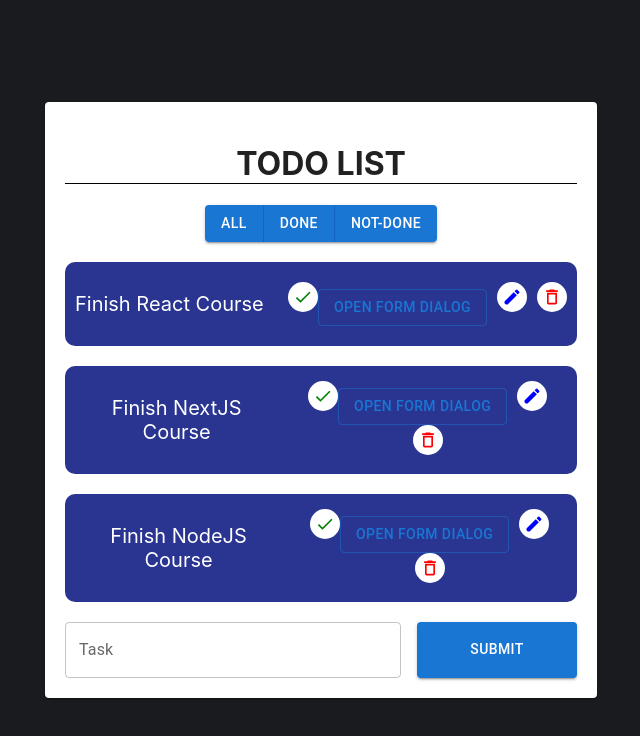
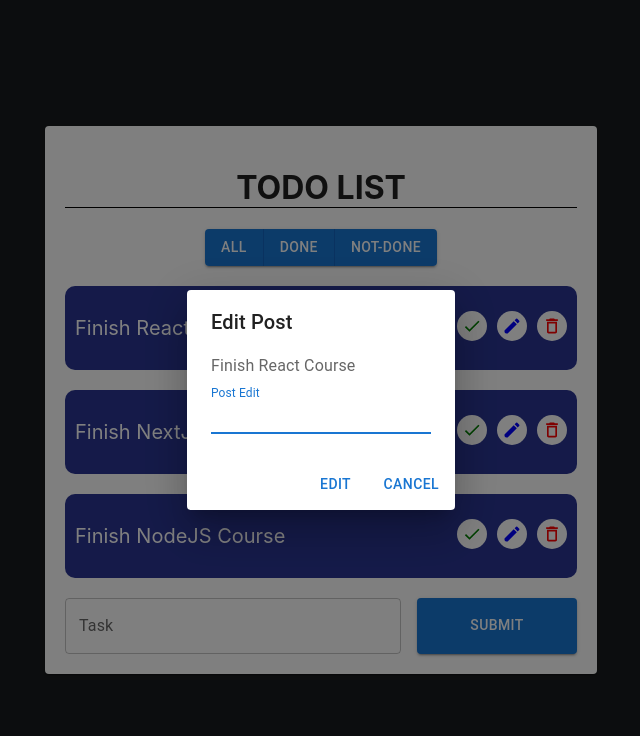
Before and after one commit to MoomenEltelbany/todo_list, a React (Create React App) app: page / in a window 1280 px wide. Both pictures are taken after a click on the icon 831 px from the left and 296 px from the top of the page. Shown: the top 736 px of the page, without its empty margins (319-959 px from the left). Built offline with nearby package versions, Linux system fonts and the light colour scheme.

Commit message:
Update EditBtn.js

```diff
--- a/src/Buttons/EditBtn.js
+++ b/src/Buttons/EditBtn.js
@@ -11,8 +11,11 @@ import DialogTitle from "@mui/material/DialogTitle";
 import { useContext, useState } from "react";
 import { TodosContext } from "../contexts/TodosContexts";
 
-export default function EditBtn() {
+export default function EditBtn(props) {
     const [open, setOpen] = React.useState(false);
+    const { todos, setTodos } = useContext(TodosContext);
+
+    const title = todos.find((todo) => todo.id === props.id).title;
 
     const handleClickOpen = () => {
         setOpen(true);
@@ -22,41 +25,33 @@ export default function EditBtn() {
         setOpen(false);
     };
 
-    const { todos, setTodos } = useContext(TodosContext);
-
     function handleEditBtnClick() {
-        alert("Edit");
+        alert("Edit Button Clicked");
     }
 
     return (
         <>
-            <Button variant="outlined" onClick={handleClickOpen}>
-                Open form dialog
-            </Button>
             <Dialog open={open} onClose={handleClose}>
-                <DialogTitle>Subscribe</DialogTitle>
+                <DialogTitle>Edit Post</DialogTitle>
                 <DialogContent>
-                    <DialogContentText>
-                        To subscribe to this website, please enter your email
-                        address here. We will send updates occasionally.
-                    </DialogContentText>
+                    <DialogContentText>{title}</DialogContentText>
                     <TextField
                         autoFocus
                         margin="dense"
                         id="name"
-                        label="Email Address"
-                        type="email"
+                        label="Post Edit"
+                        type="text"
                         fullWidth
                         variant="standard"
                     />
                 </DialogContent>
                 <DialogActions>
+                    <Button onClick={handleEditBtnClick}>Edit</Button>
                     <Button onClick={handleClose}>Cancel</Button>
-                    <Button onClick={handleClose}>Subscribe</Button>
                 </DialogActions>
             </Dialog>
             <EditIcon
-                onClick={handleEditBtnClick}
+                onClick={handleClickOpen}
                 style={{
                     color: "blue",
                     backgroundColor: "white",
```
